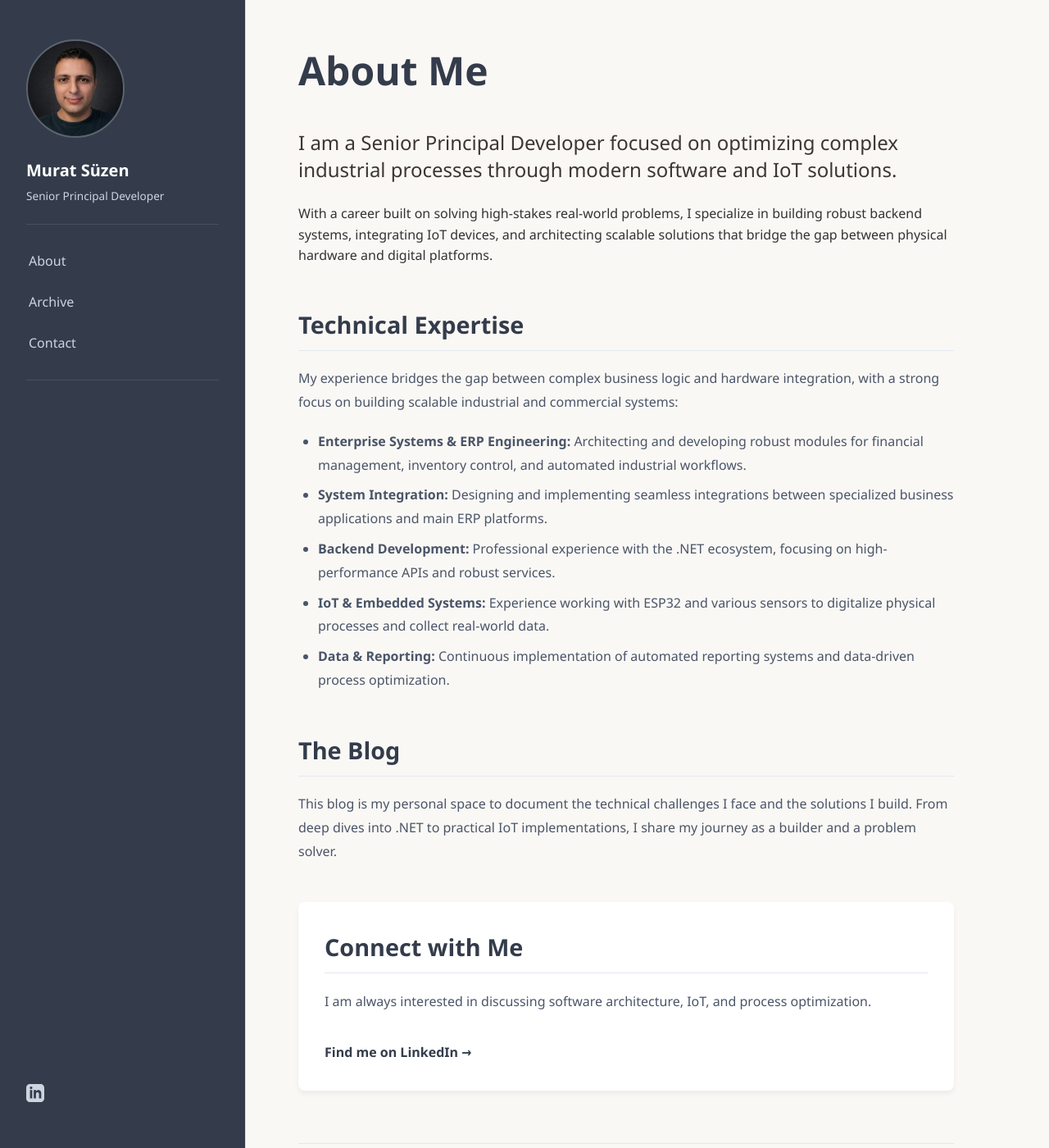
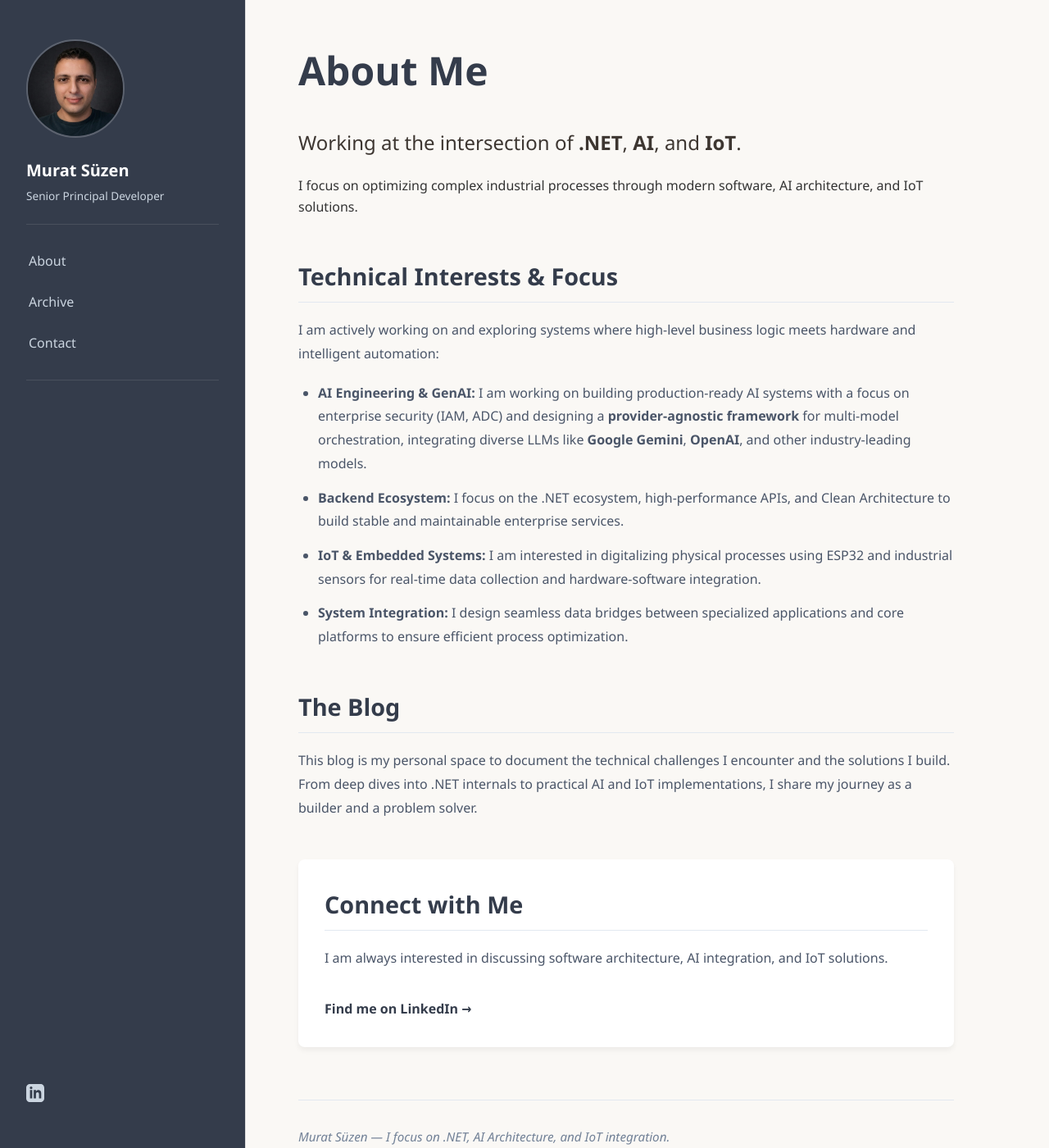
Before and after one commit to muratsuzen/muratsuzen.github.io, a Jekyll site: the page built from about.md, in a window 1280 px wide and 1400 px high. Shown: the whole window at 82% size. Built offline with Jekyll 4.4.1, drawn with Linux system fonts in a browser that asks for light colours; some of the changed text lies outside the part shown.

Commit message:
update about and index

```diff
--- a/about.md
+++ b/about.md
@@ -11,38 +11,37 @@ permalink: /about/
 
     <section class="about-intro">
         <p class="highlight-text">
-            I am a Senior Principal Developer focused on optimizing complex industrial processes through modern software and IoT solutions.
+            Working at the intersection of <strong>.NET</strong>, <strong>AI</strong>, and <strong>IoT</strong>.
         </p>
         <p>
-            With a career built on solving high-stakes real-world problems, I specialize in building robust backend systems, integrating IoT devices, and architecting scalable solutions that bridge the gap between physical hardware and digital platforms.
+            I focus on optimizing complex industrial processes through modern software, AI architecture, and IoT solutions.
         </p>
     </section>
 
     <section class="about-section">
-        <h2>Technical Expertise</h2>
+        <h2>Technical Interests & Focus</h2>
         <p>
-            My experience bridges the gap between complex business logic and hardware integration, with a strong focus on building scalable industrial and commercial systems:
+            I am actively working on and exploring systems where high-level business logic meets hardware and intelligent automation:
         </p>
         <ul>
-            <li><strong>Enterprise Systems & ERP Engineering:</strong> Architecting and developing robust modules for financial management, inventory control, and automated industrial workflows.</li>
-            <li><strong>System Integration:</strong> Designing and implementing seamless integrations between specialized business applications and main ERP platforms.</li>
-            <li><strong>Backend Development:</strong> Professional experience with the .NET ecosystem, focusing on high-performance APIs and robust services.</li>
-            <li><strong>IoT & Embedded Systems:</strong> Experience working with ESP32 and various sensors to digitalize physical processes and collect real-world data.</li>
-            <li><strong>Data & Reporting:</strong> Continuous implementation of automated reporting systems and data-driven process optimization.</li>
+            <li><strong>AI Engineering & GenAI:</strong> I am working on building production-ready AI systems with a focus on enterprise security (IAM, ADC) and designing a <strong>provider-agnostic framework</strong> for multi-model orchestration, integrating diverse LLMs like <strong>Google Gemini</strong>, <strong>OpenAI</strong>, and other industry-leading models.</li>
+            <li><strong>Backend Ecosystem:</strong> I focus on the .NET ecosystem, high-performance APIs, and Clean Architecture to build stable and maintainable enterprise services.</li>
+            <li><strong>IoT & Embedded Systems:</strong> I am interested in digitalizing physical processes using ESP32 and industrial sensors for real-time data collection and hardware-software integration.</li>
+            <li><strong>System Integration:</strong> I design seamless data bridges between specialized applications and core platforms to ensure efficient process optimization.</li>
         </ul>
     </section>
 
     <section class="about-section">
         <h2>The Blog</h2>
         <p>
-            This blog is my personal space to document the technical challenges I face and the solutions I build. From deep dives into .NET to practical IoT implementations, I share my journey as a builder and a problem solver.
+            This blog is my personal space to document the technical challenges I encounter and the solutions I build. From deep dives into .NET internals to practical AI and IoT implementations, I share my journey as a builder and a problem solver.
         </p>
     </section>
 
     <section class="about-section work-with-me">
         <h2>Connect with Me</h2>
         <p>
-            I am always interested in discussing software architecture, IoT, and process optimization.
+            I am always interested in discussing software architecture, AI integration, and IoT solutions.
         </p>
         <div class="contact-links">
             <a href="https://www.linkedin.com/in/muratsuzen" target="_blank" class="btn-link">Find me on LinkedIn →</a>
@@ -50,8 +49,9 @@ permalink: /about/
     </section>
 
     <footer class="about-footer">
-        <p><em>Murat Süzen — Senior Principal Developer specializing in .NET ecosystem, IoT, and process optimization.</em></p>
+        <p><em>Murat Süzen — I focus on .NET, AI Architecture, and IoT integration.</em></p>
     </footer>
+
 </div>
 
 <style>
@@ -106,7 +106,7 @@ permalink: /about/
 }
 
 .about-section li {
-    margin-bottom: 0.5rem;
+    margin-bottom: 0.8rem;
 }
 
 .work-with-me {
```
Also changed, not shown: index.html (+24 -7 lines), 2 other files.
